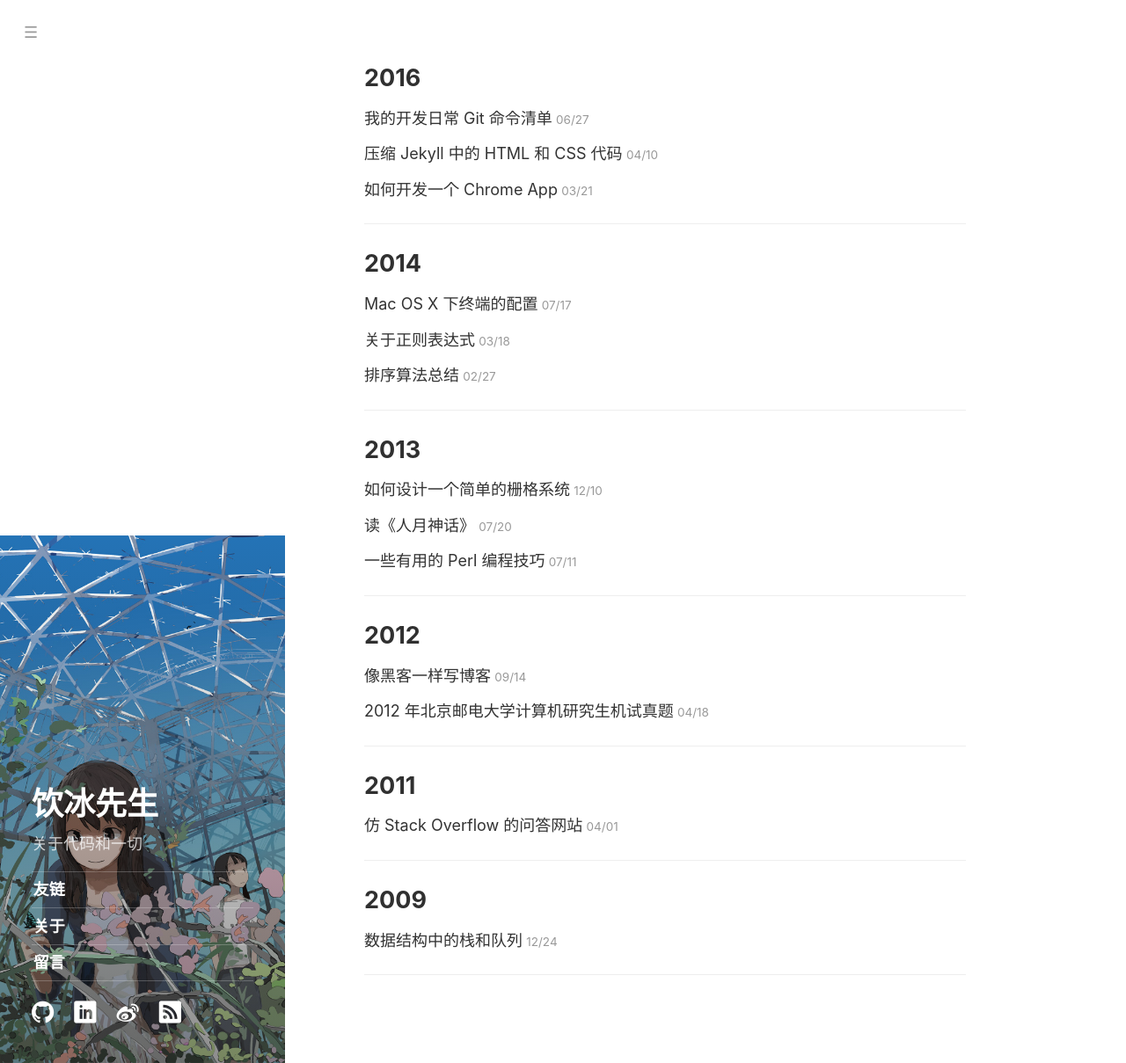
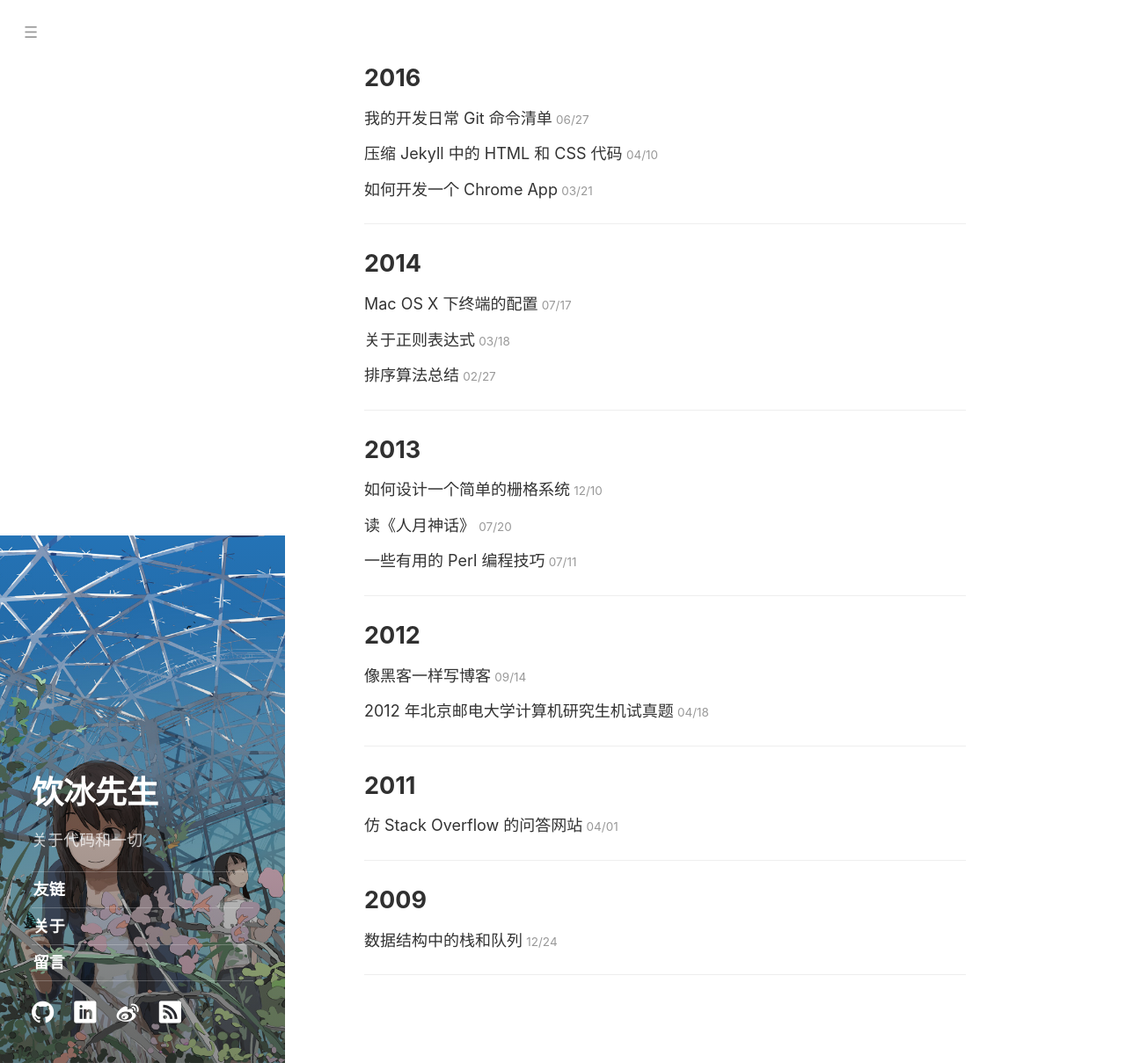
Before and after one commit to ybm/myanbin.github.io, a Jekyll site: the page built from index.html, in a window 1280 px wide and 1209 px high. Shown: the whole window at 88% size. Built offline with Jekyll 4.4.1, drawn with Linux system fonts in a browser that asks for light colours.

Commit message:
修正标题的外边距

```diff
--- a/public/css/poole.scss
+++ b/public/css/poole.scss
@@ -72,7 +72,7 @@ a:focus {
 
 /* Headings */
 h1, h2, h3, h4, h5, h6 {
-  margin-bottom: .5rem;
+  margin-bottom: 1rem;
   font-weight: bold;
   line-height: 1.25;
   color: #313131;
@@ -97,7 +97,7 @@ h4, h5, h6 {
 /* Body text */
 p {
   margin-top: 0;
-  margin-bottom: 1rem;
+  margin-bottom: 1.2rem;
 }
 
 strong {
```
